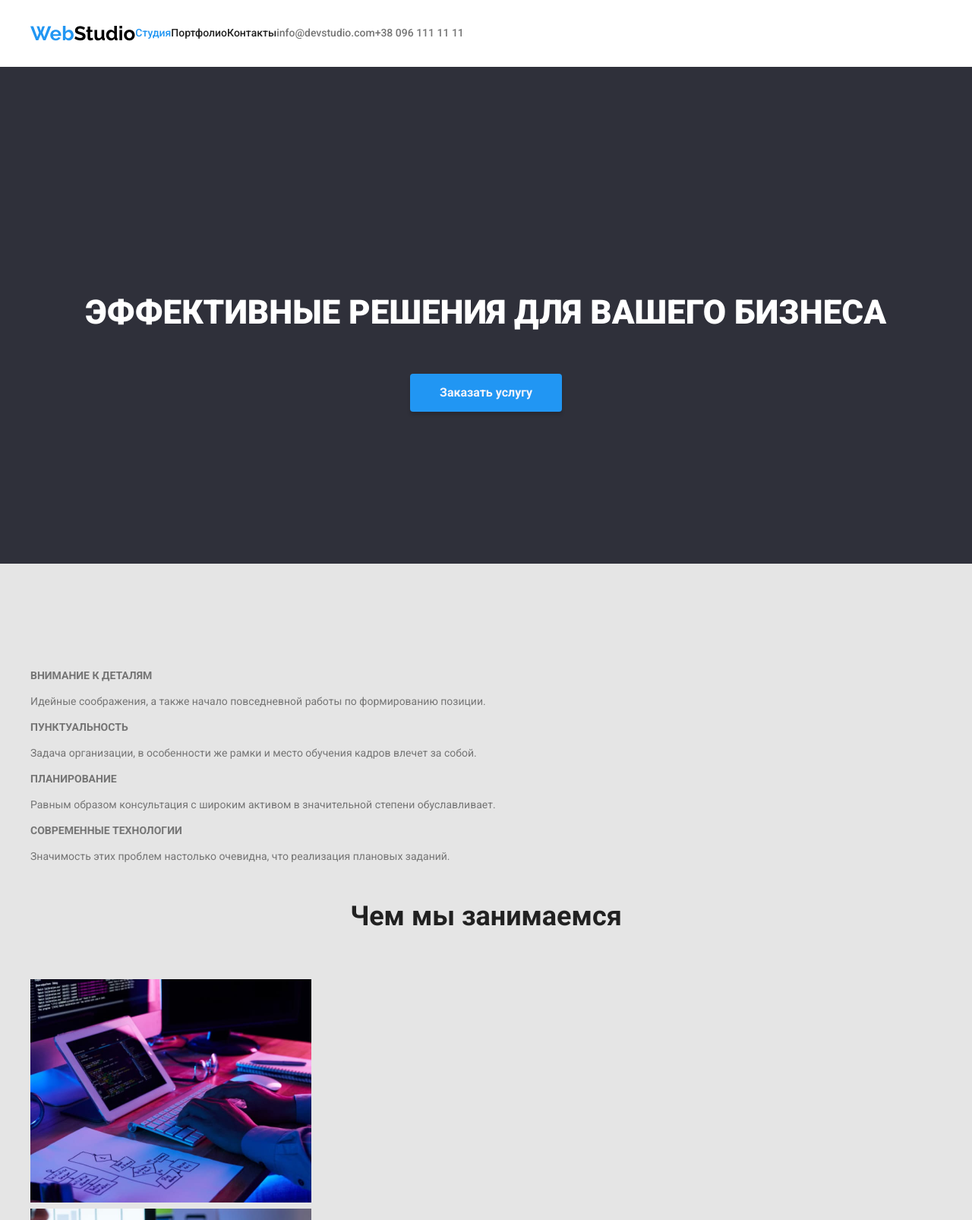
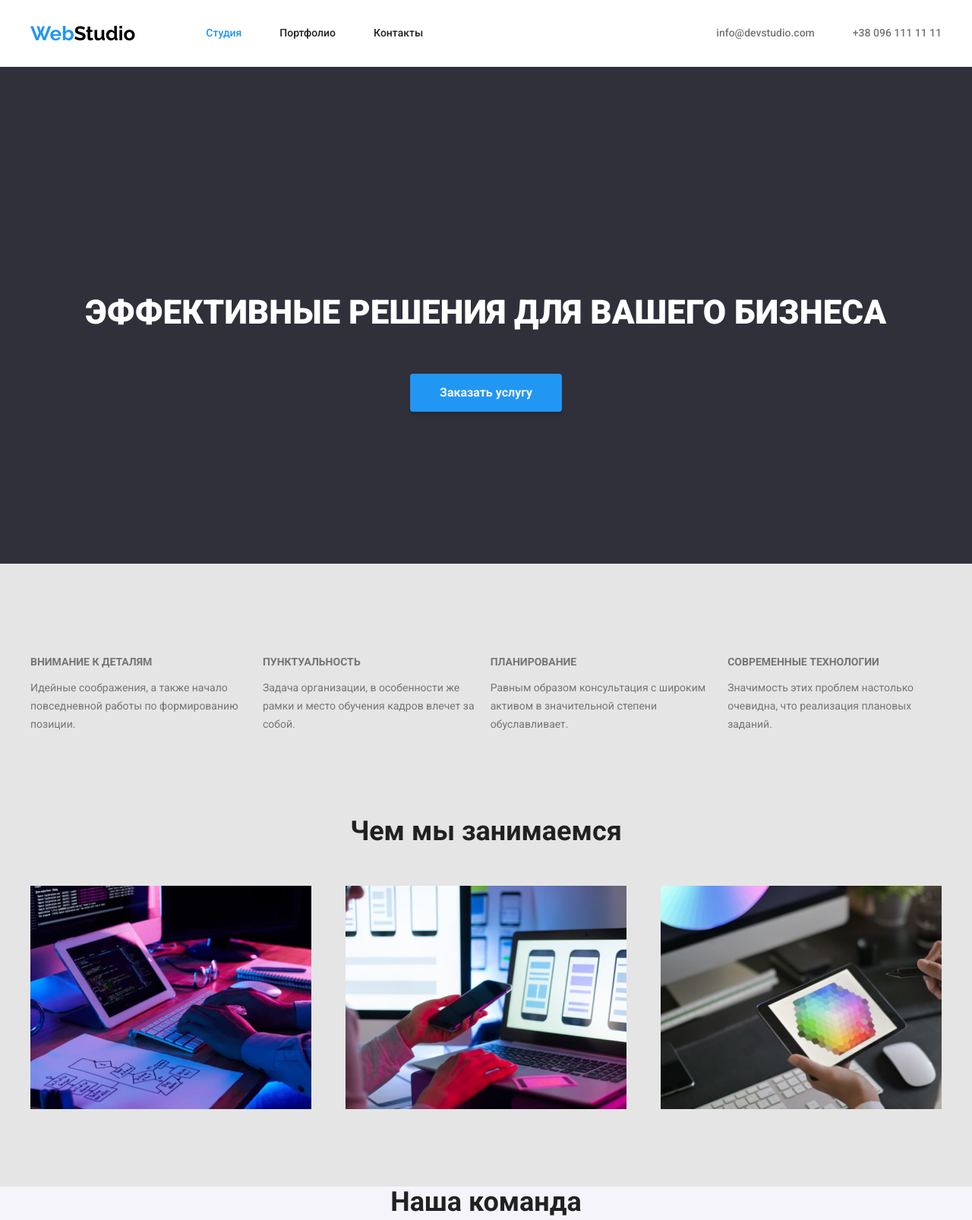
Before and after one commit to DolphiN1000/goit-markup-hw-03, a plain HTML site: page index.html in a window 1280 px wide. Shown: the top 1606 px of the page at 76% size. Drawn offline with Linux system fonts and the light colour scheme.

Commit message:
flex index.html

```diff
--- a/css/styles.css
+++ b/css/styles.css
@@ -28,14 +28,16 @@ body {
   text-align: center;
 } */
 .container {
-  max-width: 1230px;
-  width: 100%;
+  width: 1230px;
+  /* max-width: 1230px; */
+  /* width: 100%; */
   padding-left: 15px;
   padding-right: 15px;
   margin: 0 auto;
  /* background-color: tomato;*/
 }
 .nav-link {
+  margin-right: 50px;
   text-decoration: none;
   font-size: 14;
   font-weight: 500;
@@ -87,11 +89,11 @@ body {
 }
 
 .site-nav {
+  margin-right: auto;
   display: flex;
   flex-direction: row;
   justify-content: center;
   align-items: center;
-  text-align: center;
 }
 
 .nav-list {
@@ -114,7 +116,12 @@ body {
   line-height: 1.19;
   text-align: center;
   padding: 0;
+  margin-right: 93px;
 
+
+}
+.contact-nav-link {
+  margin-left: 50px;
 }
 
 .footer-logo {
@@ -137,10 +144,17 @@ body {
 
 }
 
+.list-whot-can {
+  display: flex;
+  flex-direction: row;
+  /* margin-top: 94px; */
+  /* margin-bottom: 94px; */
+}
+
 
 .hero-button {
   min-width: 200px;
-  min-height: 50;
+  min-height: 50px;
   font-weight: 700;
   font-size: 16px;
   line-height: 1.87;
@@ -179,11 +193,38 @@ body {
     0px 2px 2px rgba(0, 0, 0, 0.12);
 }
 
-.list {
+.list-header {
   margin: 0;
   list-style: none;
   padding-top: 32px;
   padding-bottom: 32px;
+  padding-left: 0;
+}
+
+.list {
+  margin: 0;
+  list-style: none;
+  padding-top: 0px;
+  padding-bottom: 0px;
+  padding-left: 0;
+}
+
+.list-description {
+  margin-bottom: 94px;
+  list-style: none;
+  padding-top: 0px;
+  padding-bottom: 0px;
+  padding-left: 0;
+}
+
+.list-workcom {
+  display: flex;
+  flex-direction: row;
+  justify-content: space-between;
+  margin: 0;
+  list-style: none;
+  padding-top: 0px;
+  padding-bottom: 0px;
   padding-left: 0;
 }
 
@@ -217,6 +258,7 @@ body {
 
 .title-workcom {
   margin-top: 0;
+  margin-bottom: 50px;
   font-weight: 700;
   font-size: 36px;
   line-height: 1.16;
--- a/index.html
+++ b/index.html
@@ -21,14 +21,14 @@
           <a class="main-logo" lang="en" href="./index.html"
             ><span class="logo-color">Web</span>Studio</a
           >
-          <ul class="list nav-list">
+          <ul class="list-header nav-list">
             <li><a class="nav-link active" href="./index.html">Студия</a></li>
             <li><a class="nav-link" href="./portfolio.html">Портфолио</a></li>
             <li><a class="nav-link" href="">Контакты</a></li>
           </ul>
         </nav>
-        <ul class="list contact-nav">
-          <li class="">
+        <ul class="list-header contact-nav">
+          <li class="contact-list">
             <a class="contact-nav-link" href="mailto:info@devstudio.com"
               >info@devstudio.com</a
             >
@@ -53,7 +53,7 @@
       <section class="section-description">
         <div class="container">
           <h2 class="visually-hidden">Особенности</h2>
-          <ul class="list">
+          <ul class="list-description list-whot-can">
             <li>
               <h3 class="text-title">Внимание к деталям</h3>
               <p class="text-description">
@@ -84,7 +84,7 @@
             </li>
           </ul>
           <h2 class="title-workcom">Чем мы занимаемся</h2>
-          <ul class="list">
+          <ul class="list-workcom">
             <li>
               <img
                 src="./images/about-programer.jpg"
@@ -115,7 +115,7 @@
       <section class="section-command">
         <div class="container">
           <h2 class="title-workcom">Наша команда</h2>
-          <ul class="list">
+          <ul class="list-workcom">
             <li>
               <img
                 src="./images/Igor-Demyanenko.jpg"
@@ -163,7 +163,7 @@
     <footer class="section-footer">
       <div class="container">
         <a class="footer-logo" lang="en" href="./index.html"
-          ><span>Web</span>Studio</a
+          ><span class="logo-color">Web</span>Studio</a
         >
         <address class="contact">
           <ul class="list">
```
